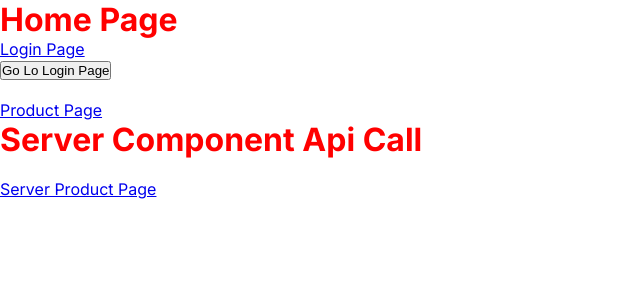
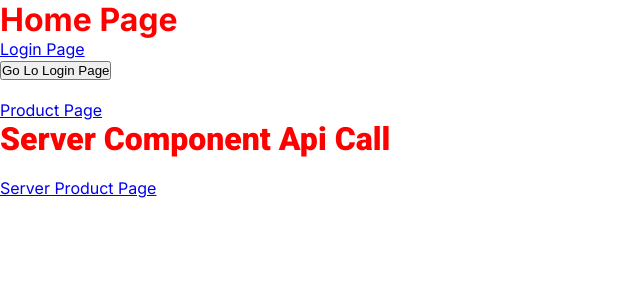
Before and after one commit to Avinashvns/nextjslearn, a Next.js app: page / in a window 1280 px wide. Shown: the top 300 px of the page, without its empty margins (0-640 px from the left). Built offline with nearby package versions, Linux system fonts and the light colour scheme.

Commit message:
font with head (extra request on font)

```diff
--- a/src/app/layout.js
+++ b/src/app/layout.js
@@ -11,6 +11,11 @@
 export default function RootLayout({ children }) {
   return (
     <html lang="en">
+      <head>
+        <link rel="preconnect" href="https://fonts.googleapis.com" />
+        <link rel="preconnect" href="https://fonts.gstatic.com" crossorigin />
+        <link href="https://fonts.googleapis.com/css2?family=Roboto:wght@100;300;500;700;900&display=swap" rel="stylesheet" />
+      </head>
       <body className={inter.className}>{children}</body>
     </html>
   )
--- a/src/app/page.js
+++ b/src/app/page.js
@@ -31,7 +31,7 @@
       <Link href="/productlist">Product Page</Link>
 
       <br />
-      <h1>Server Component Api Call</h1>
+      <h1 style={{ fontFamily: 'Roboto', fontWeight: 900 }}>Server Component Api Call</h1>
       <br />
       <Link href="/productserver">Server Product Page</Link>
 
```
